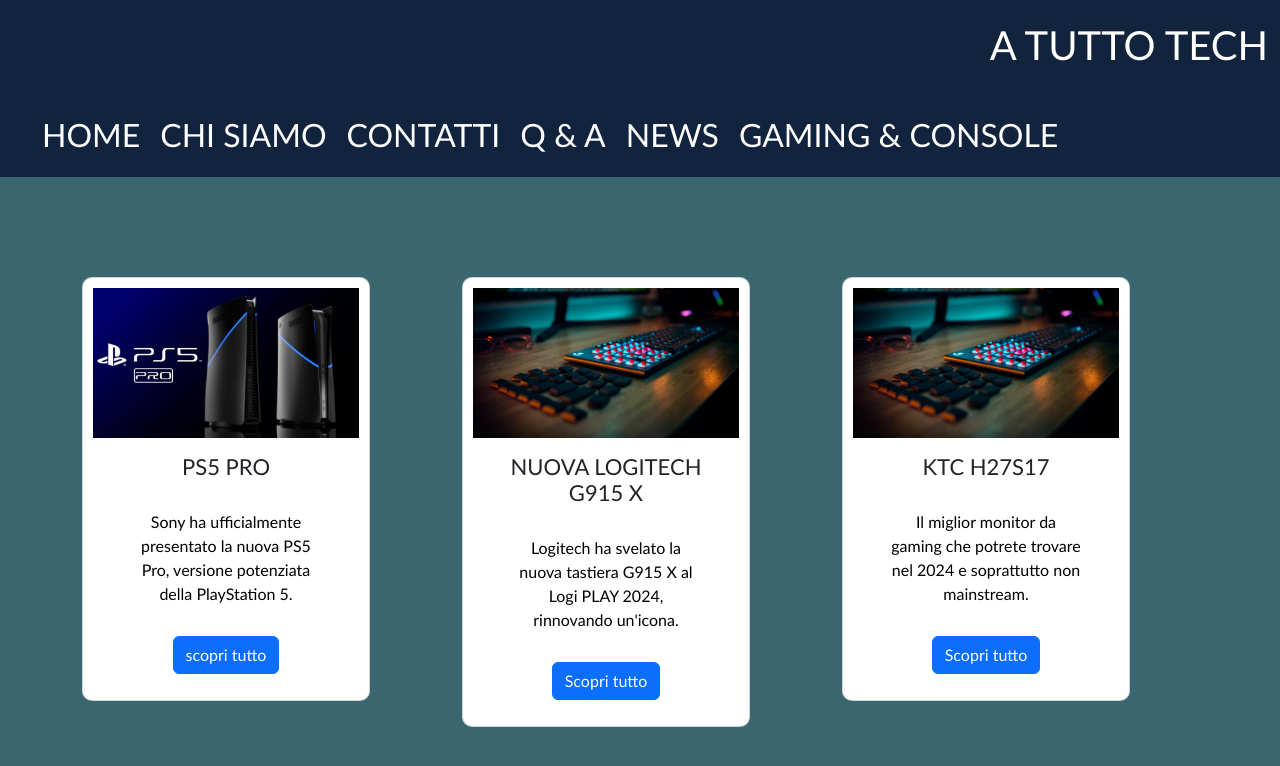
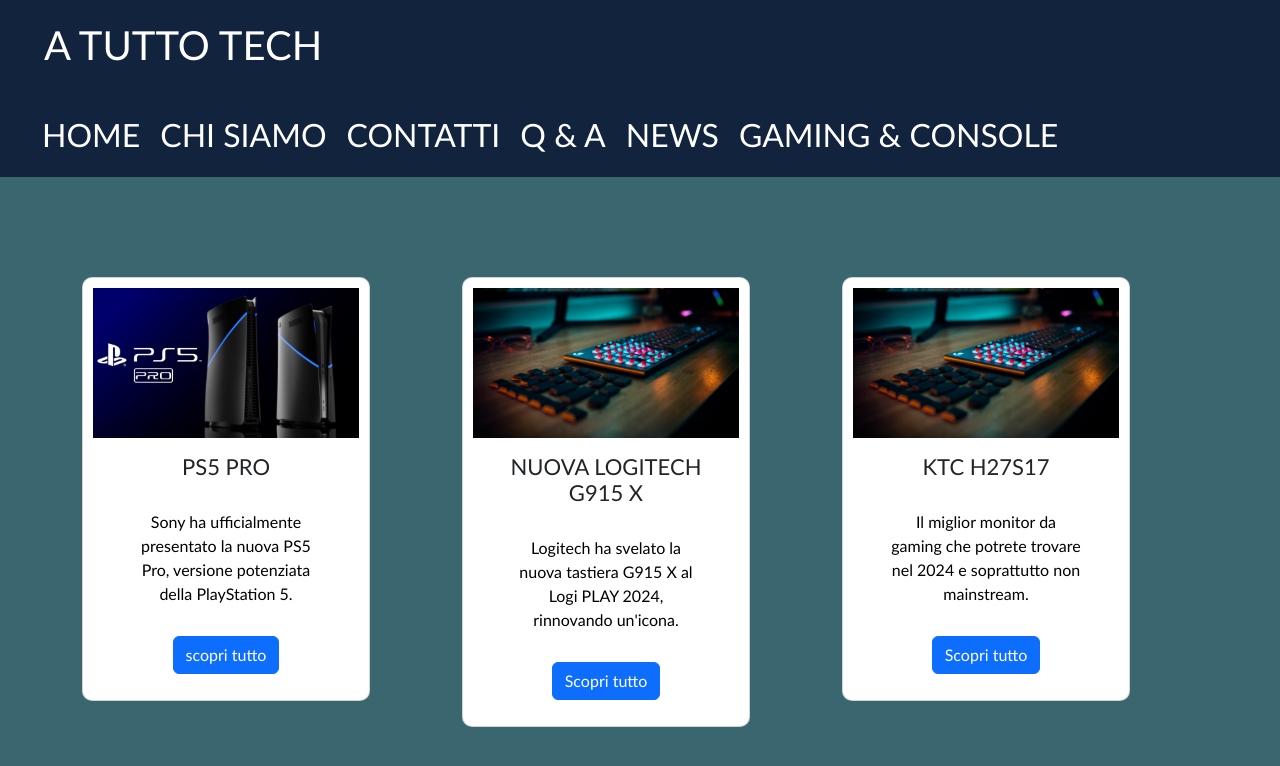
Before and after one commit to Anna-Git-97/anna-andreazzoli---esblogtech, a plain HTML site: page index.html in a window 1280 px wide. Drawn offline with nearby package versions, Linux system fonts and the light colour scheme.

Commit message:
header per titolo blog

```diff
--- a/css/style.css
+++ b/css/style.css
@@ -17,8 +17,8 @@
 }
 
 .header h1 {
-    float: right;
-
+    text-align: left;
+    padding-left: 32px;
 }
 
 .navbar {
--- a/index.html
+++ b/index.html
@@ -18,7 +18,7 @@
     <main>
         <div class="container-fluid header">
             <div class="row ">
-                <div class="col-sm-12 col-md-12">
+                <div class="col-12">
                     <br>
                     <h1>A Tutto Tech</h1>
                 </div>
@@ -26,7 +26,7 @@
         </div>
         <div class="container-fluid navbar">
             <div class="row ">
-                <div class="col-sm-12">
+                <div class="col-12">
                     <nav>
                         <ul>
                             <li><a href="#">home</a></li>
```
